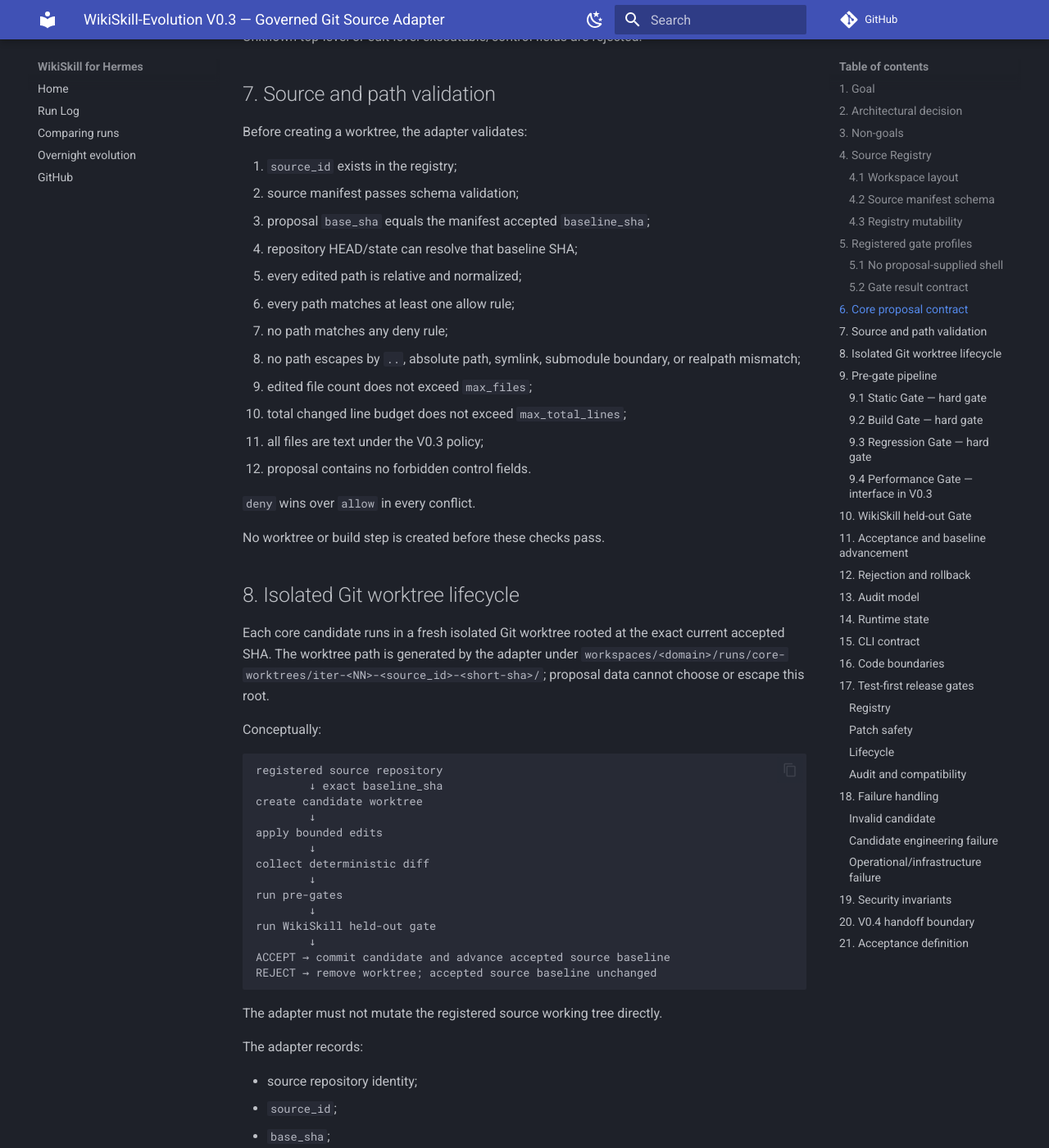
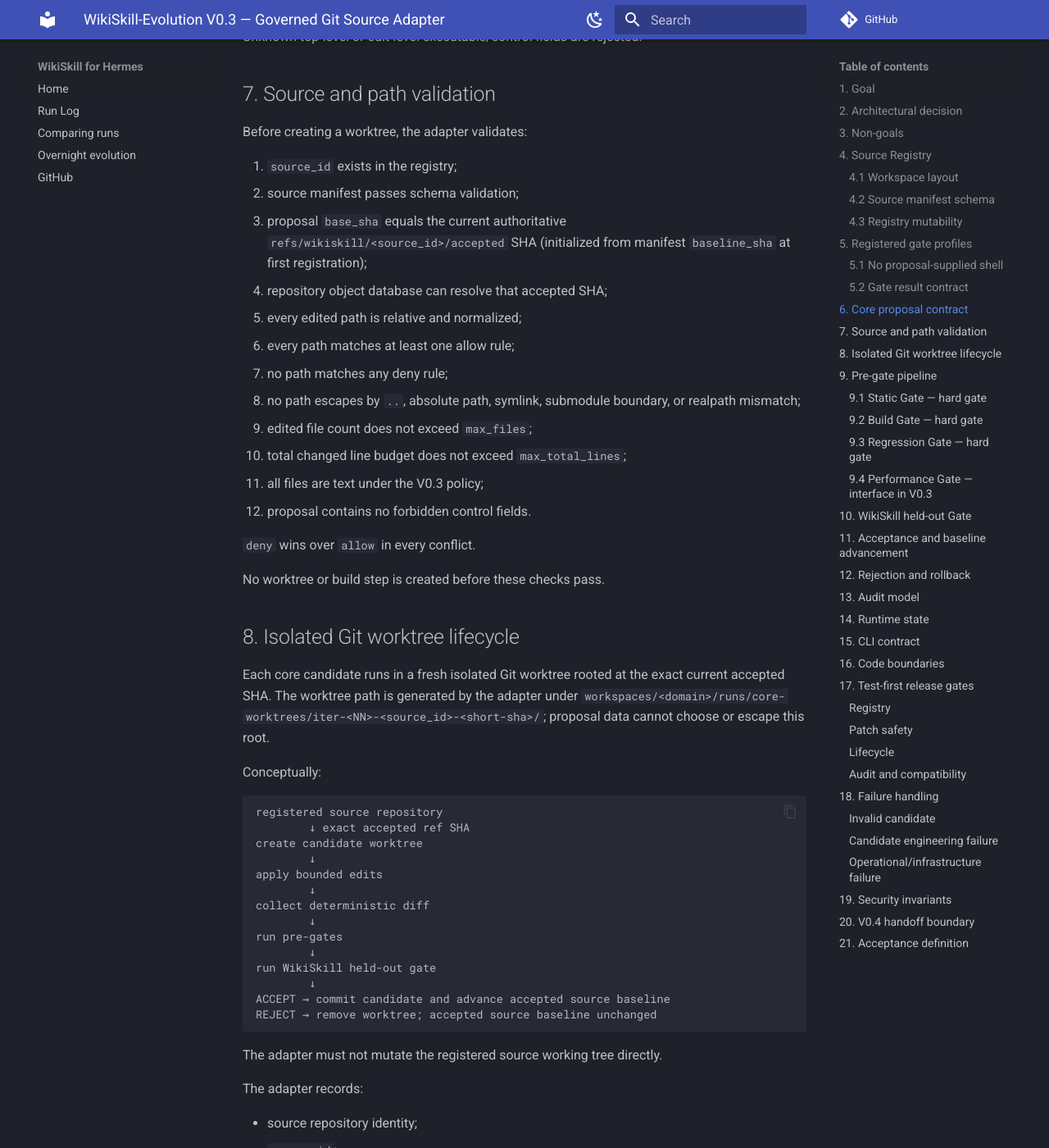
Before and after one commit to QuJindai/WikiSkill-Evolution, an MkDocs documentation site: the page built from docs/superpowers/specs/2026-09-01-v0.3-git-source-adapter-design.md, in a window 1280 px wide and 1400 px high, scrolled down 6079 px. Shown: the whole window at 82% size. Built offline with MkDocs 1.6.1 and Material for MkDocs 9.7.7, drawn with Linux system fonts in a browser that asks for light colours; comment, search, counter and statistics services are not loaded; part of the change alters nothing that is shown.

Commit message:
docs: finalize V0.3 Git Source Adapter spec

````diff
--- a/docs/superpowers/specs/2026-09-01-v0.3-git-source-adapter-design.md
+++ b/docs/superpowers/specs/2026-09-01-v0.3-git-source-adapter-design.md
@@ -250,8 +250,8 @@ Before creating a worktree, the adapter validates:
 
 1. `source_id` exists in the registry;
 2. source manifest passes schema validation;
-3. proposal `base_sha` equals the manifest accepted `baseline_sha`;
-4. repository HEAD/state can resolve that baseline SHA;
+3. proposal `base_sha` equals the current authoritative `refs/wikiskill/<source_id>/accepted` SHA (initialized from manifest `baseline_sha` at first registration);
+4. repository object database can resolve that accepted SHA;
 5. every edited path is relative and normalized;
 6. every path matches at least one allow rule;
 7. no path matches any deny rule;
@@ -273,7 +273,7 @@ Conceptually:
 
 ```text
 registered source repository
-        ↓ exact baseline_sha
+        ↓ exact accepted ref SHA
 create candidate worktree
         ↓
 apply bounded edits
@@ -562,16 +562,16 @@ Before production implementation, tests must cover at least:
 
 ### Patch safety
 
-8. `..` traversal rejected;
-9. absolute path rejected;
-10. symlink escape rejected;
-11. submodule boundary mutation rejected;
-12. deny rule overrides allow rule;
-13. non-allowlisted file rejected;
-14. file-count limit rejected;
-15. total-line budget rejected;
-16. binary mutation rejected;
-17. proposal command/shell/environment/gate-control fields rejected.
+10. `..` traversal rejected;
+11. absolute path rejected;
+12. symlink escape rejected;
+13. submodule boundary mutation rejected;
+14. deny rule overrides allow rule;
+15. non-allowlisted file rejected;
+16. file-count limit rejected;
+17. total-line budget rejected;
+18. binary mutation rejected;
+19. proposal command/shell/environment/gate-control fields rejected.
 
 ### Lifecycle
 
@@ -594,14 +594,14 @@ Before production implementation, tests must cover at least:
 
 ### Audit and compatibility
 
-33. full rejected core proposal remains in Wiki;
-34. gate summaries remain in Wiki;
-35. accepted/rejected source SHA evidence is recorded;
-36. V0.2 skill/prompt/harness behavior remains unchanged;
-37. legacy proposal without target still defaults to skill;
-38. raw traces remain immutable;
-39. V0.2 strict `R_candidate > R_best` rule remains intact;
-40. runtime remains dependency-minimal; new third-party dependency requires explicit design change.
+36. full rejected core proposal remains in Wiki;
+37. gate summaries remain in Wiki;
+38. accepted/rejected source SHA evidence is recorded;
+39. V0.2 skill/prompt/harness behavior remains unchanged;
+40. legacy proposal without target still defaults to skill;
+41. raw traces remain immutable;
+42. V0.2 strict `R_candidate > R_best` rule remains intact;
+43. runtime remains dependency-minimal; new third-party dependency requires explicit design change.
 
 CI release gate remains Python 3.10 / 3.11 / 3.12 with pyflakes and full pytest.
 
````
Also changed, not shown: 1 other file.
